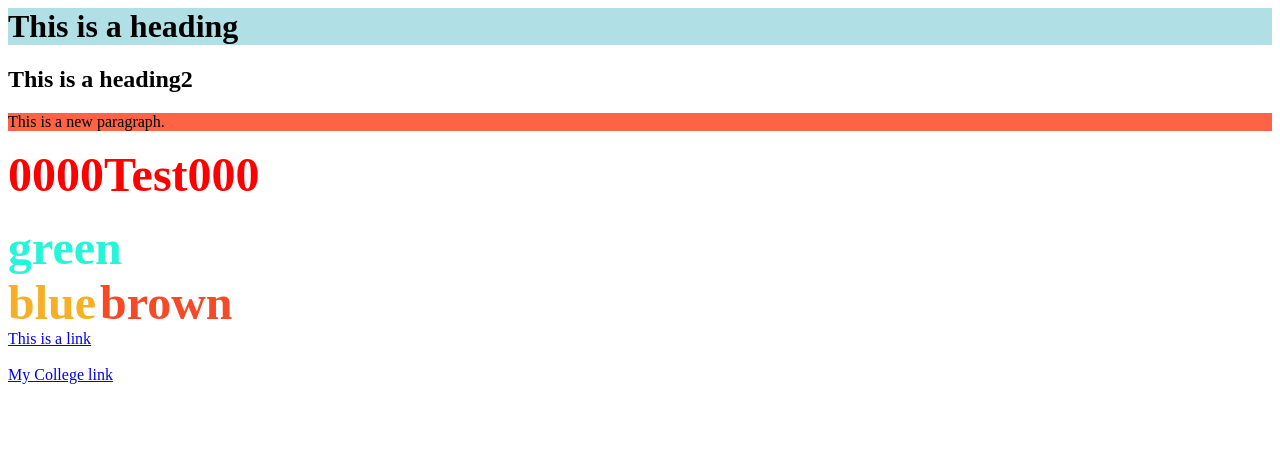
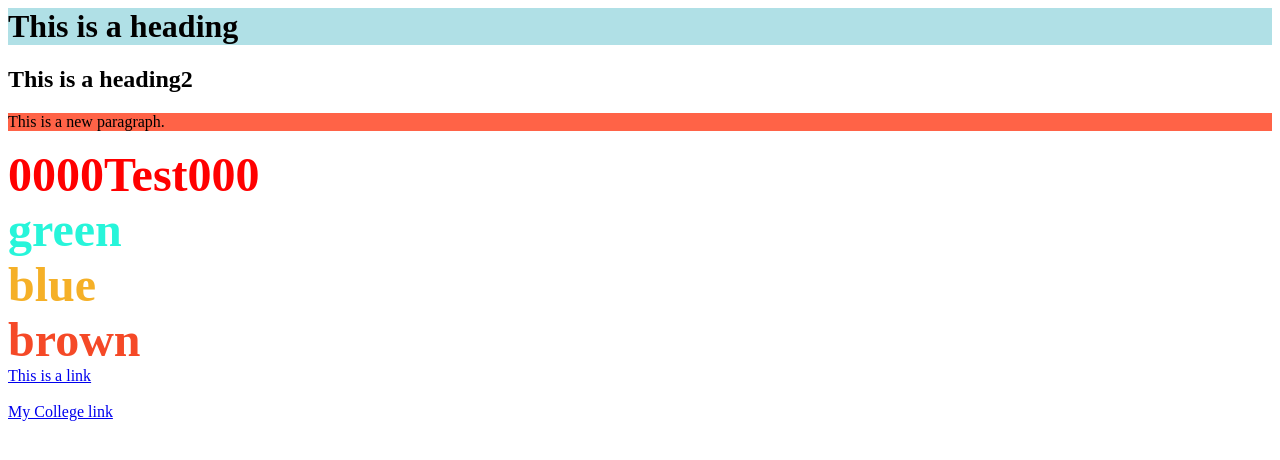
Before and after one commit to panwesha2023/college, a plain HTML site: page index.html in a window 1280 px wide. Drawn offline with Linux system fonts and the light colour scheme.

Commit message:
Update index.html

```diff
--- a/index.html
+++ b/index.html
@@ -5,13 +5,14 @@
 <h1 style="background-color:powderblue;">This is a heading</h1>
     <h2 style="background-color:powderpink;">This is a heading2</h2>
 <p style="background-color:tomato;">This is a new paragraph.</p>
-   <font name="verdana" size=20 color="red"> <b>0000Test000</b></font>
-    <br><br>
-     <font name="verdana" size=30 color="27F5DA"> <b>green</b></font>
+   <font name="verdana" size=10 color="red"> <b>0000Test000</b></font>
     <br>
-     <font name="verdana" size=40 color="F5B027"> <b>blue</b></font>
-     <font name="verdana" size=20 color="F54927"> <b>brown</b></font>
-<br>
+     <font name="verdana" size=10 color="27F5DA"> <b>green</b></font>
+    <br>
+     <font name="verdana" size=10 color="F5B027"> <b>blue</b></font>
+    <br>
+     <font name="verdana" size=10 color="F54927"> <b>brown</b></font>
+    <br>
     <a href="https://www.w3schools.com">This is a link</a>
 
     <br><br>
```
